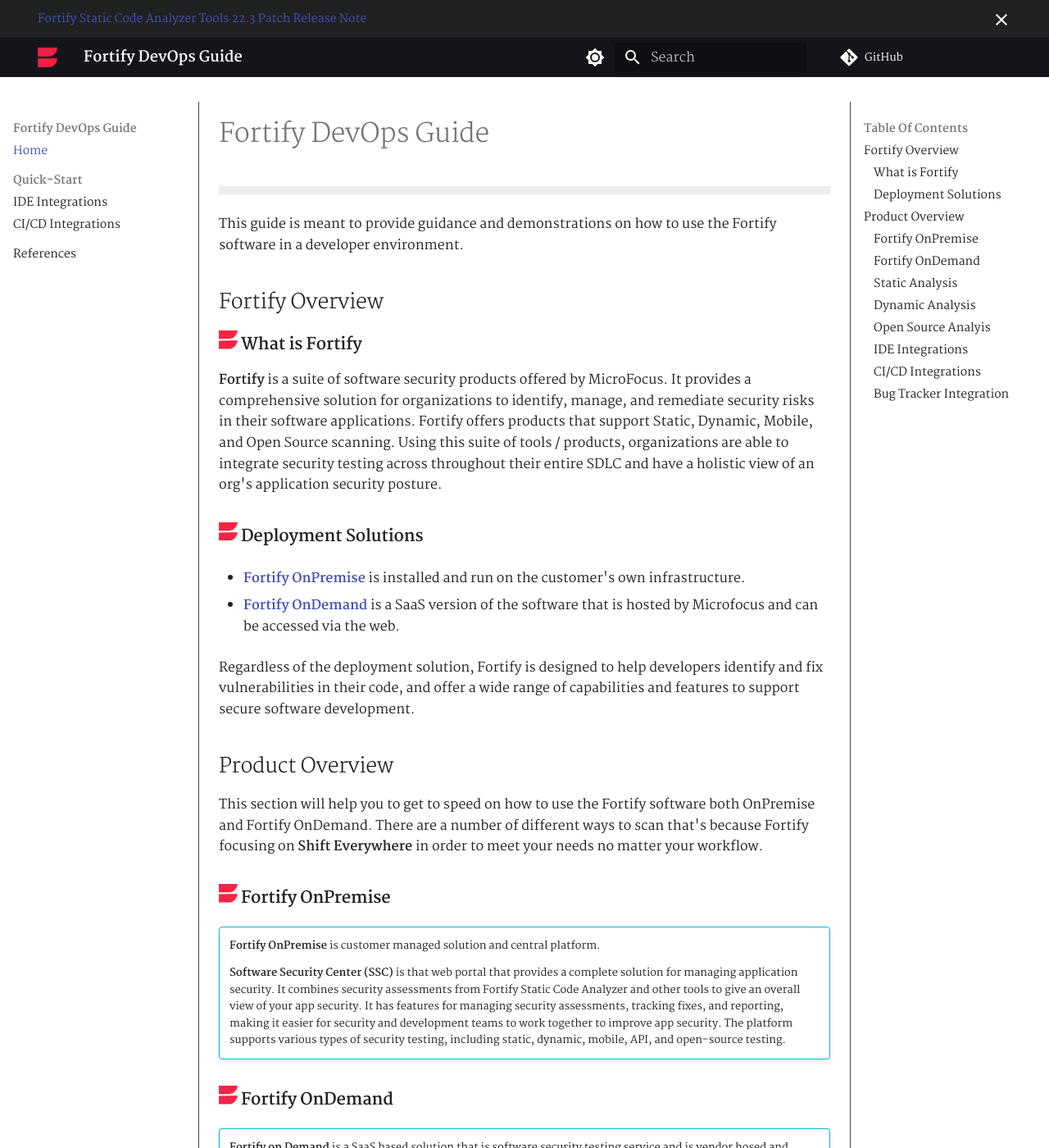
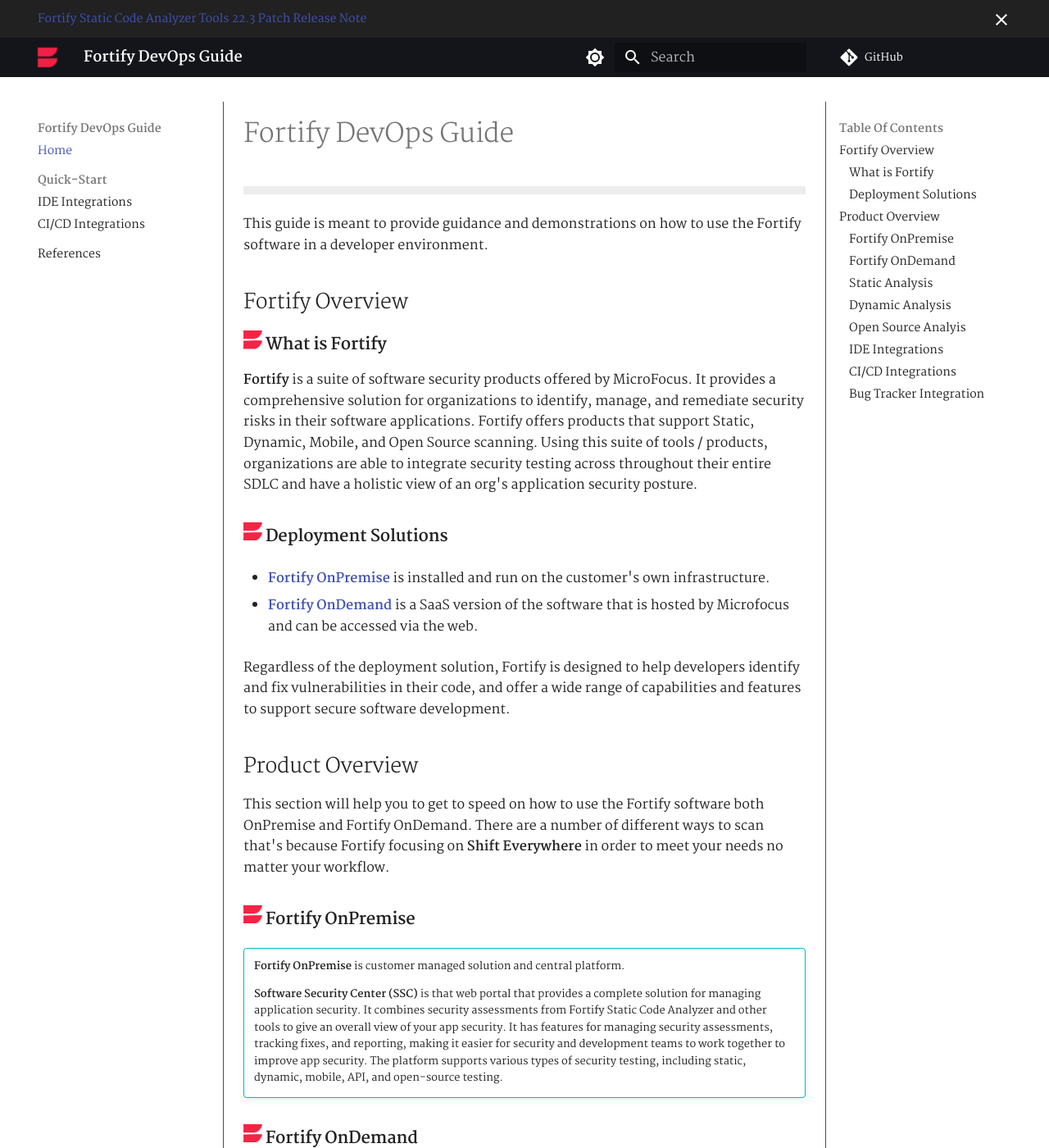
Before and after one commit to devsec-guides/fortify_dev_guide, an MkDocs documentation site: the page built from docs/index.md, in a window 1280 px wide and 1400 px high. Shown: the whole window at 82% size. Built offline with MkDocs 1.6.1 and Material for MkDocs 9.7.7, drawn with Linux system fonts in a browser that asks for light colours; comment, search, counter and statistics services are not loaded.

Commit message:
adjusted width

```diff
--- a/docs/stylesheets/extra.css
+++ b/docs/stylesheets/extra.css
@@ -59,12 +59,10 @@
 }
 
 .md-main__inner{
-    max-width: 100%;
+    min-width:90%;
 }
 
-.md-sidebar{
-    max-width: 20%;
-}
+
 
 .md-content{
     border-left: 1px solid rgb(75, 73, 73); /* sets a 1px solid black border on the left side of the element */
```
